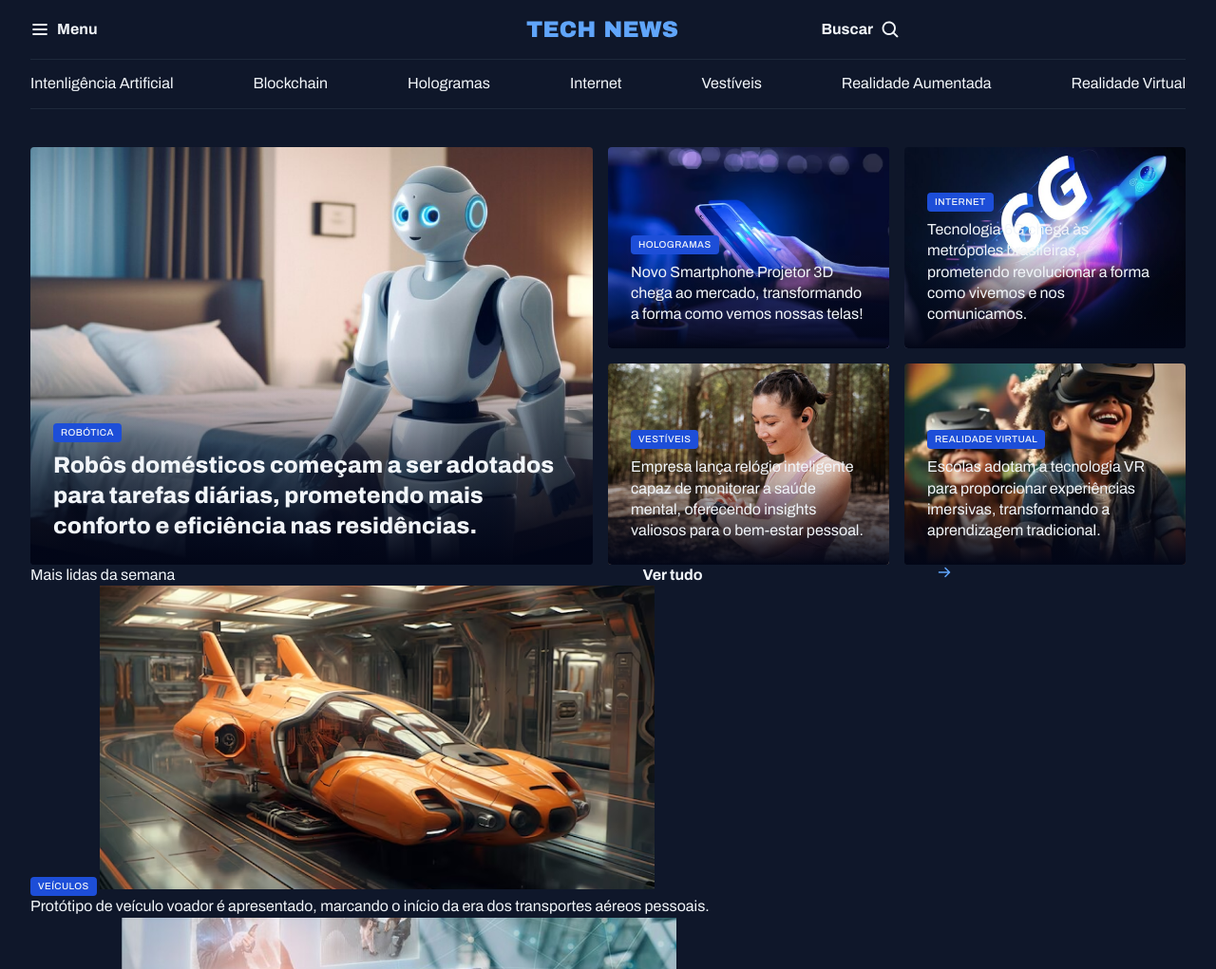
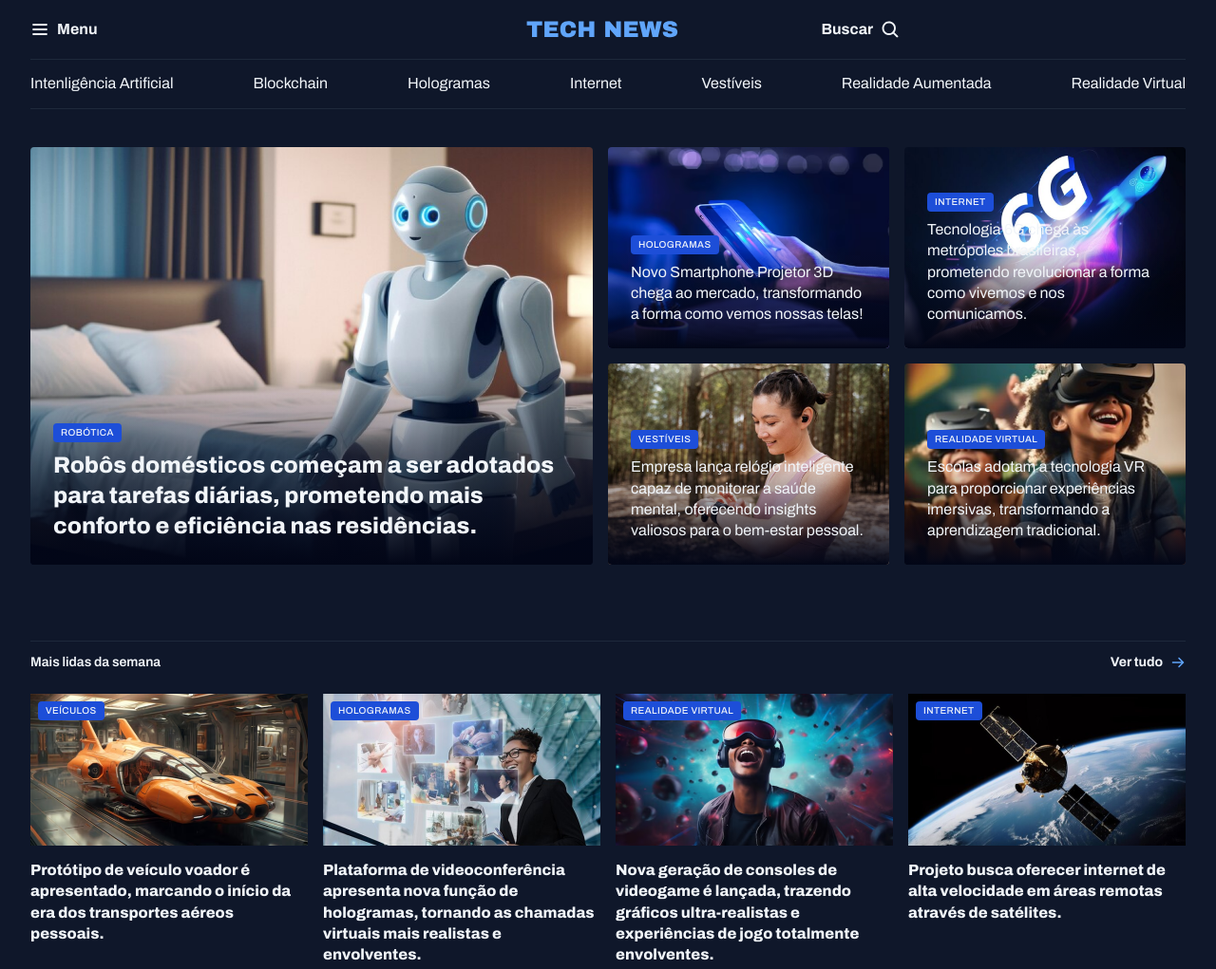
Before and after one commit to Vineirah/PORTAL-DE-NOTICIAS, a plain HTML site: page index.html in a window 1280 px wide. Shown: the top 1021 px of the page at 95% size. Drawn offline with Linux system fonts and the light colour scheme.

Commit message:
Aplicando estilos na seção "Mais lidas da semana"

```diff
--- a/index.html
+++ b/index.html
@@ -80,10 +80,10 @@
                 <h3>Mais lidas da semana</h3>
                 <a href="#" class="grid grid-flow-col">
                     <strong>Ver tudo</strong>
-                    <img src="assets/Icons/ArrowRight.svg">
+                    <span></span>
                 </a>
             </header>
-            <div>
+            <div class="grid grid-flow-col gap-16">
                 <figure>
                     <span class="content-tag">Veículos</span>
                     <img src="assets/Images/Image 06.png" alt="Img Veículos">
@@ -106,6 +106,7 @@
                 </figure>
             </div>
         </section>
+        <section></section>
     </main>
     </body>
 </html>
--- a/styles/global.css
+++ b/styles/global.css
@@ -53,6 +53,7 @@ max-width: 100%;
 
 main {
     margin-top: 40px;
+    gap: 80px;
 }
 
 .container {
--- a/styles/sections.css
+++ b/styles/sections.css
@@ -1,5 +1,24 @@
-main {
-    margin-top: 40px;
+
+section header {
+    border-top: solid 1px var(--stroke-color);
+    padding-block: 12px 24px ;
+    font: var(--text-span);
+
+    a{
+      justify-self: end;
+      align-items: center;
+      gap: 8px;
+
+      span{
+        background-image: url("../assets/icons/ArrowRight.svg");
+        width: 16px;
+        height: 16px;
+      }
+
+      &:hover span{
+        background-image: url("../assets/icons/ArrowRightHover.svg");
+      }
+    }
 }
 
 #featured {
@@ -22,7 +41,7 @@ main {
                 margin-top: 8px;
             }
 
-        &:has(.text-lg) {
+        :has(.text-lg) {
             padding: 12px;
         }
 
@@ -37,3 +56,27 @@ main {
         }
     }
 }
+
+#weekly {
+    &>div {
+        grid-template-columns: repeat(4, 1fr);
+    }
+
+img {
+    height: 160px;
+}
+
+    figure {
+        position: relative;
+        .content-tag{
+            position: absolute;
+            top: 8px;
+            left: 8px;
+        }
+    p{
+        margin-top: 8px;
+        font-weight: 800;
+    }
+    }
+
+}
```
